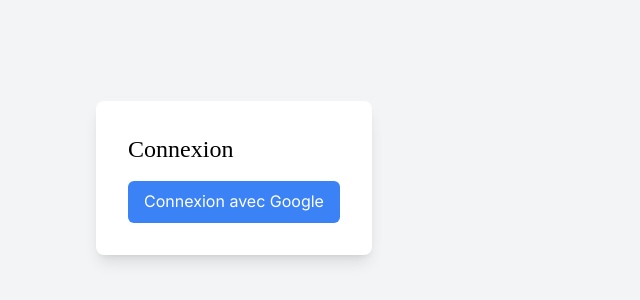
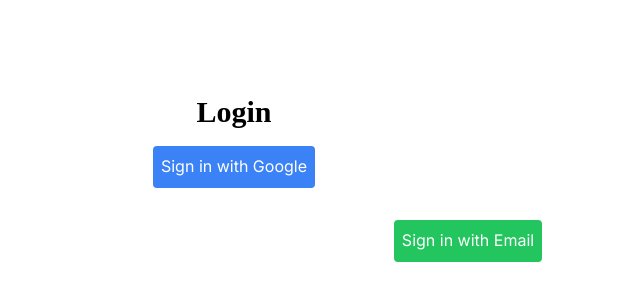
Before and after one commit to julesfakhouri1/urbanroots, a Next.js app: page /login in a window 1280 px wide. Shown: the part 222-522 px from the top of the page, without its empty margins (406-1046 px from the left). Built offline with nearby package versions, Linux system fonts and the light colour scheme.

Commit message:
Refactor LoginPage component layout and update signIn functionality

```diff
--- a/src/app/login/page.tsx
+++ b/src/app/login/page.tsx
@@ -1,18 +1,30 @@
-"use client";
-import { signIn } from "next-auth/react";
+import { signIn } from 'next-auth/react';
 
 export default function LoginPage() {
     return (
-        <div className="flex items-center justify-center min-h-screen bg-gray-100">
-            <div className="bg-white p-8 rounded-lg shadow-lg">
-                <h1 className="text-2xl mb-4">Connexion</h1>
-                <button
-                    onClick={() => signIn('google')}
-                    className="bg-blue-500 text-white px-4 py-2 rounded-md"
-                >
-                    Connexion avec Google
+        <div className="flex flex-col items-center justify-center min-h-screen py-2">
+            <h1 className="text-3xl font-bold">Login</h1>
+            <button
+                onClick={() => signIn('google')}
+                className="mt-4 p-2 bg-blue-500 text-white rounded"
+            >
+                Sign in with Google
+            </button>
+            <form
+                onSubmit={async (e) => {
+                    e.preventDefault();
+                    const email = e.currentTarget.email.value;
+                    const password = e.currentTarget.password.value;
+                    await signIn('credentials', { email, password });
+                }}
+                className="mt-4"
+            >
+                <input name="email" type="email" placeholder="Email" required />
+                <input name="password" type="password" placeholder="Password" required />
+                <button type="submit" className="mt-4 p-2 bg-green-500 text-white rounded">
+                    Sign in with Email
                 </button>
-            </div>
+            </form>
         </div>
     );
 }
```
